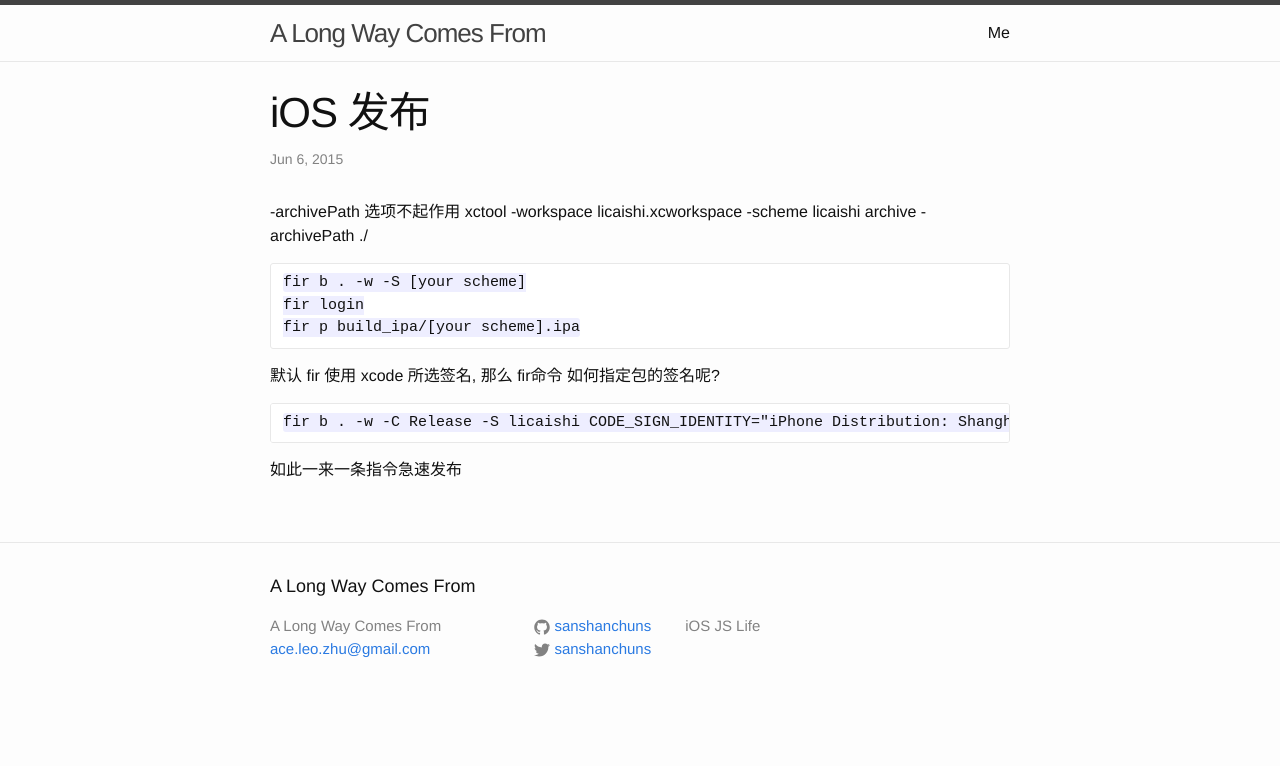
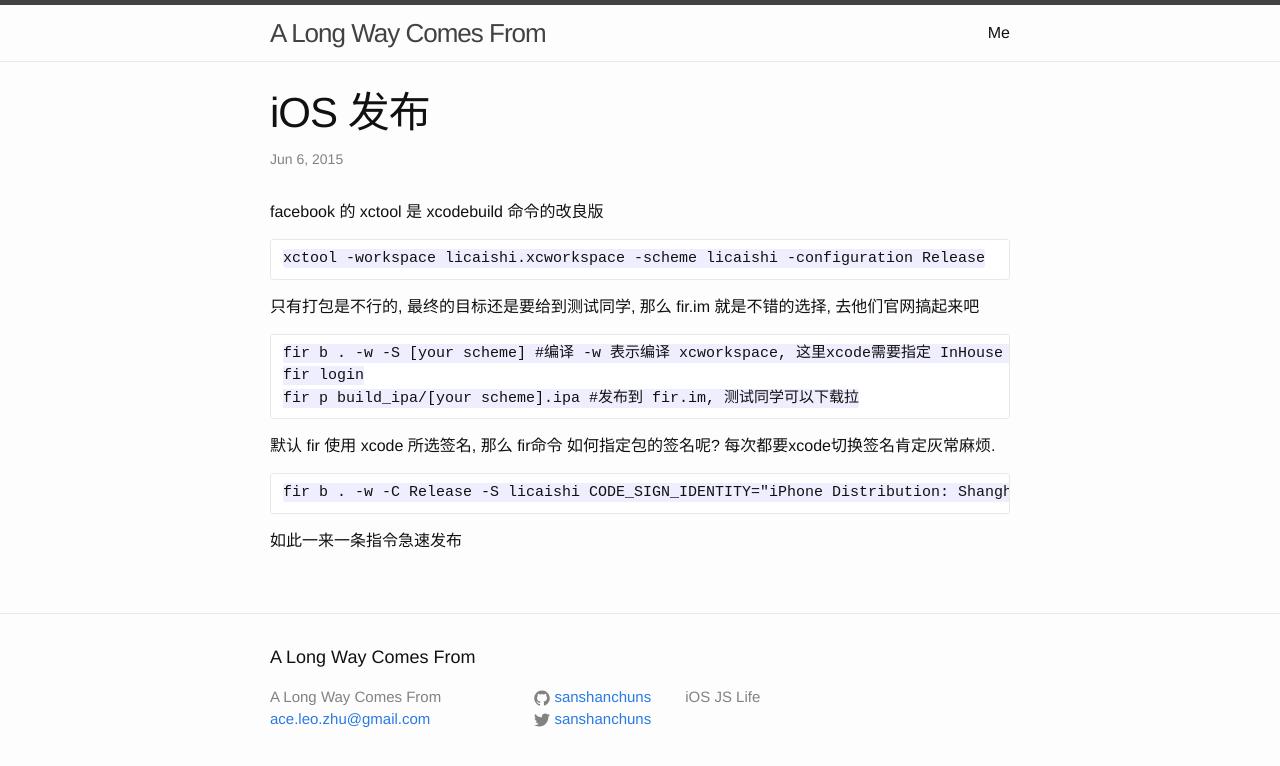
Before and after one commit to sanshanchuns/sanshanchuns.github.io, a Jekyll site: the page built from _posts/2015-06-15-iOS-发布.markdown, in a window 1280 px wide. Shown: the top 766 px of the page. Built offline with Jekyll 4.4.1, drawn with Linux system fonts in a browser that asks for light colours.

Commit message:
package completed

```diff
--- a/_posts/2015-06-15-iOS-发布.markdown
+++ b/_posts/2015-06-15-iOS-发布.markdown
@@ -5,14 +5,17 @@ date:   2015-06-06 12:42:26
 categories: jekyll update
 ---
 
--archivePath 选项不起作用
-	xctool -workspace licaishi.xcworkspace -scheme licaishi archive -archivePath ./
+facebook 的 xctool 是 xcodebuild 命令的改良版
 
-	fir b . -w -S [your scheme]
+	xctool -workspace licaishi.xcworkspace -scheme licaishi -configuration Release
+
+只有打包是不行的, 最终的目标还是要给到测试同学, 那么 fir.im 就是不错的选择, 去他们官网搞起来吧
+
+	fir b . -w -S [your scheme] #编译 -w 表示编译 xcworkspace, 这里xcode需要指定 InHouse 的企业证书($299)
 	fir login
-	fir p build_ipa/[your scheme].ipa
+	fir p build_ipa/[your scheme].ipa #发布到 fir.im, 测试同学可以下载拉
 
-默认 fir 使用 xcode 所选签名, 那么 fir命令 如何指定包的签名呢?
+默认 fir 使用 xcode 所选签名, 那么 fir命令 如何指定包的签名呢? 每次都要xcode切换签名肯定灰常麻烦.
 
 	fir b . -w -C Release -S licaishi CODE_SIGN_IDENTITY="iPhone Distribution: Shanghai Noah Yijie Financial Tech Co., Ltd." -p
 
```
